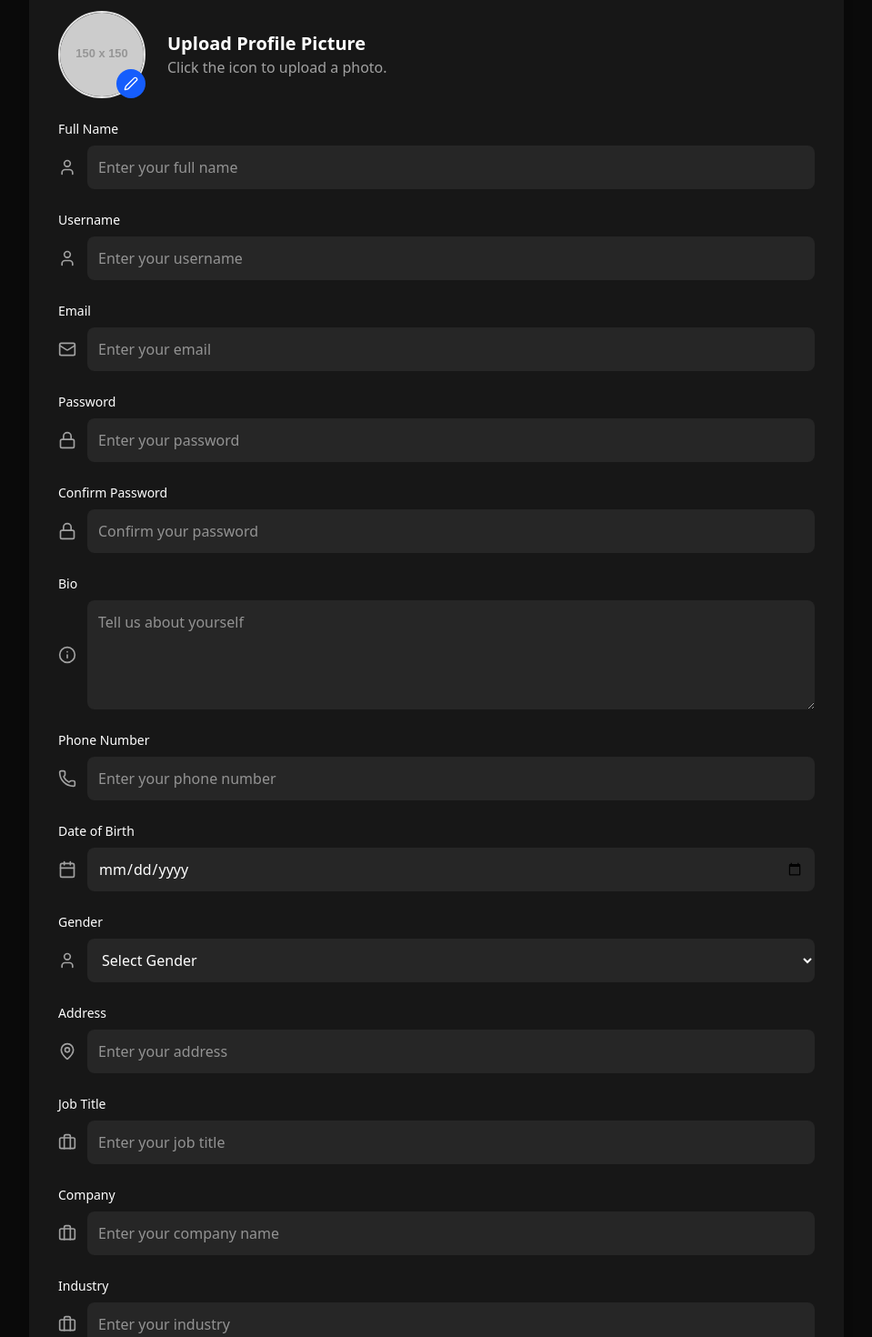
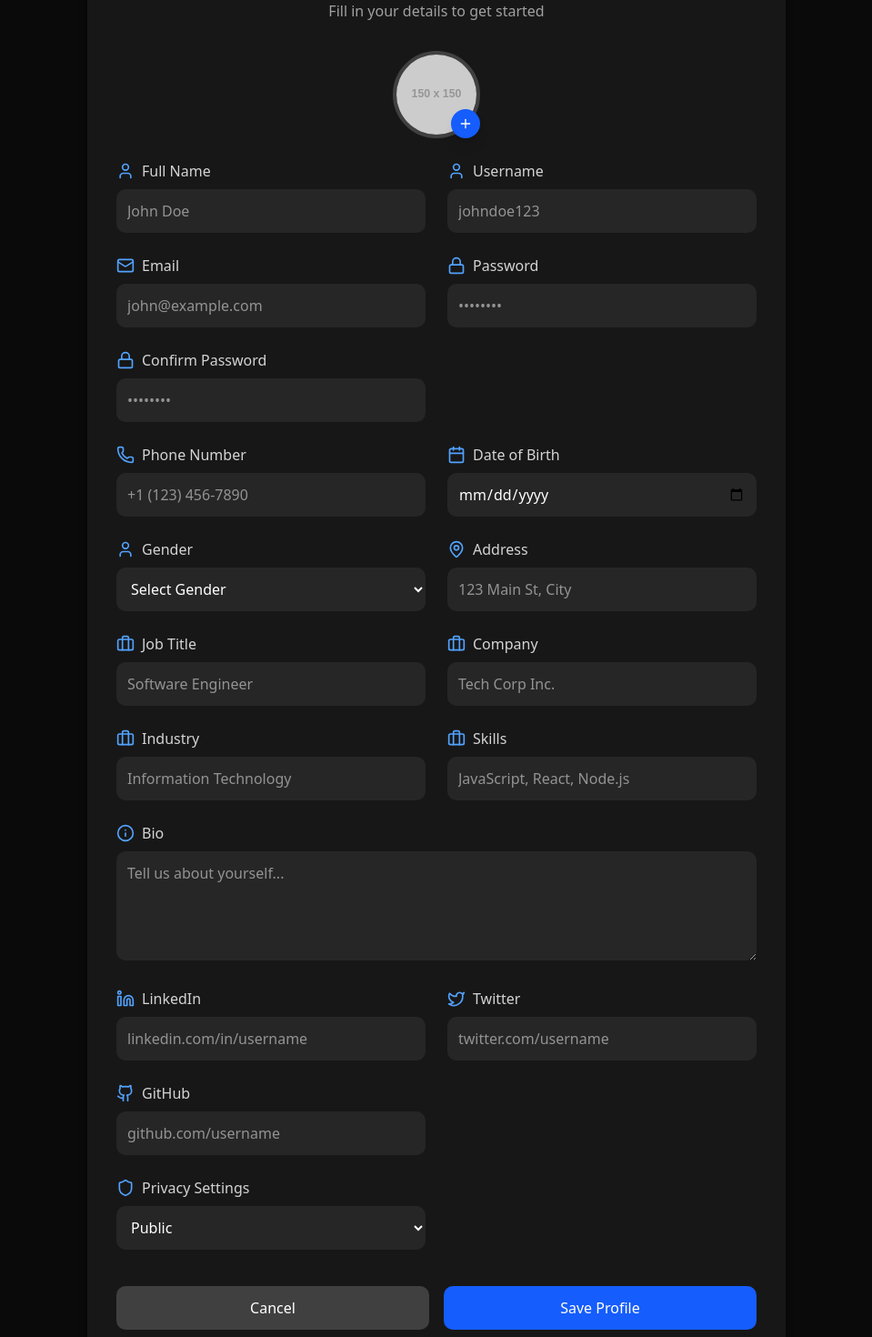
Before and after one commit to ChirayuPatle/NextHire, a React (Vite) app in the folder fe/: page /create-profile in a window 1280 px wide. Shown: the part 100-1570 px from the top of the page at 91% size, without its empty margins (160-1119 px from the left). Built offline with nearby package versions, Linux system fonts and the light colour scheme.

Commit message:
landing page changes and user-profile page layoput changed (#34)
Co-authored-by: Priyanshudotdev <priyanshu.kayarkar009@gmail.com>

```diff
--- a/fe/src/pages/createProfile.tsx
+++ b/fe/src/pages/createProfile.tsx
@@ -1,8 +1,22 @@
 import { useState, FC, ChangeEvent, FormEvent } from "react";
 import { useNavigate } from "react-router-dom";
-import { User, Mail, Lock, Phone, Calendar, MapPin, Briefcase, Linkedin, Twitter, Github, Bell, Shield, Info, Edit2, Check } from "lucide-react";
+import {
+  User,
+  Mail,
+  Lock,
+  Phone,
+  Calendar,
+  MapPin,
+  Briefcase,
+  Linkedin,
+  Twitter,
+  Github,
+  Shield,
+  Info,
+  Plus,
+  Check,
+} from "lucide-react";
 
-// Define types for profile data
 interface Profile {
   fullName: string;
   username: string;
@@ -22,14 +36,11 @@ interface Profile {
   linkedin: string;
   twitter: string;
   github: string;
-  notificationsEnabled: boolean;
   privacySettings: string;
 }
 
 const CreateProfile: FC = () => {
   const navigate = useNavigate();
-
-  // State for form fields
   const [formData, setFormData] = useState<Profile>({
     fullName: "",
     username: "",
@@ -49,112 +60,106 @@ const CreateProfile: FC = () => {
     linkedin: "",
     twitter: "",
     github: "",
-    notificationsEnabled: true,
     privacySettings: "public",
   });
 
-  // State for validation and feedback
   const [errors, setErrors] = useState<{ [key: string]: string }>({});
   const [successMessage, setSuccessMessage] = useState<string>("");
 
-  // Handle input changes
-  const handleInputChange = (e: ChangeEvent<HTMLInputElement | HTMLTextAreaElement | HTMLSelectElement>): void => {
+  const handleInputChange = (
+    e: ChangeEvent<HTMLInputElement | HTMLTextAreaElement | HTMLSelectElement>,
+  ): void => {
     const { name, value, type } = e.target;
-
     if (type === "checkbox") {
-      setFormData({ ...formData, [name]: (e.target as HTMLInputElement).checked });
+      setFormData({
+        ...formData,
+        [name]: (e.target as HTMLInputElement).checked,
+      });
     } else {
       setFormData({ ...formData, [name]: value });
     }
   };
 
-  // Handle profile picture upload (simulated)
-  const handleProfilePictureChange = (e: ChangeEvent<HTMLInputElement>): void => {
+  const handleProfilePictureChange = (
+    e: ChangeEvent<HTMLInputElement>,
+  ): void => {
     if (e.target.files && e.target.files[0]) {
       const file = e.target.files[0];
       const reader = new FileReader();
       reader.onload = (event) => {
         if (event.target) {
-          setFormData({ ...formData, profilePicture: event.target.result as string });
+          setFormData({
+            ...formData,
+            profilePicture: event.target.result as string,
+          });
         }
       };
       reader.readAsDataURL(file);
     }
   };
 
-  // Validate form fields
   const validateForm = (): boolean => {
     const newErrors: { [key: string]: string } = {};
-
-    if (!formData.fullName) {
-      newErrors.fullName = "Full Name is required.";
-    }
-
-    if (!formData.username) {
-      newErrors.username = "Username is required.";
-    }
-
+    if (!formData.fullName) newErrors.fullName = "Full Name is required.";
+    if (!formData.username) newErrors.username = "Username is required.";
     if (!formData.email) {
       newErrors.email = "Email is required.";
     } else if (!/\S+@\S+\.\S+/.test(formData.email)) {
       newErrors.email = "Email is invalid.";
     }
-
     if (!formData.password) {
       newErrors.password = "Password is required.";
     } else if (formData.password.length < 8) {
       newErrors.password = "Password must be at least 8 characters.";
     }
-
     if (formData.password !== formData.confirmPassword) {
       newErrors.confirmPassword = "Passwords do not match.";
     }
-
     setErrors(newErrors);
     return Object.keys(newErrors).length === 0;
   };
 
-  // Handle form submission
   const handleSubmit = (e: FormEvent): void => {
     e.preventDefault();
-
     if (validateForm()) {
-      // Simulate API call for creating profile
       setTimeout(() => {
         setSuccessMessage("Profile created successfully!");
-        navigate("/profile"); // Redirect to profile page
+        navigate("/profile");
       }, 1000);
     }
   };
 
   return (
-    <div className="bg-neutral-950 text-white min-h-screen flex justify-center items-center p-6">
-      <div className="w-full max-w-4xl bg-neutral-900 p-8 rounded-lg shadow-lg backdrop-blur-md bg-opacity-50">
-        <h2 className="text-2xl font-bold mb-6">Create Your Profile</h2>
+    <div className="bg-neutral-950 text-white min-h-screen flex justify-center items-start p-6">
+      <div className="w-full max-w-3xl bg-neutral-900 rounded-xl shadow-lg p-8">
+        <div className="text-center mb-8">
+          <h1 className="text-3xl font-bold mb-2">Create Your Profile</h1>
+          <p className="text-neutral-400">
+            Fill in your details to get started
+          </p>
+        </div>
 
-        {/* Success Message */}
         {successMessage && (
-          <div className="bg-green-500 text-white p-4 rounded-md mb-6 flex items-center space-x-2">
+          <div className="bg-green-600 text-white p-4 rounded-lg mb-6 flex items-center justify-center space-x-2">
             <Check size={20} />
             <span>{successMessage}</span>
           </div>
         )}
 
-        {/* Profile Creation Form */}
         <form onSubmit={handleSubmit} className="space-y-6">
-          {/* Profile Picture Upload */}
-          <div className="flex items-center space-x-6">
-            <div className="relative">
+          {/* Profile Picture */}
+          <div className="flex flex-col items-center mb-6">
+            <div className="relative group">
               <img
                 src={formData.profilePicture}
                 alt="Profile"
-                className="w-24 h-24 border-2 rounded-full object-cover"
+                className="w-24 h-24 rounded-full object-cover border-4 border-neutral-700 group-hover:border-blue-500 transition-all"
               />
               <label
                 htmlFor="profilePicture"
-                className="absolute bottom-0 right-0 bg-blue-600 p-2 rounded-full hover:bg-blue-500 transition cursor-pointer"
+                className="absolute bottom-0 right-0 bg-blue-600 p-2 rounded-full hover:bg-blue-500 transition cursor-pointer shadow-lg flex items-center justify-center w-8 h-8"
               >
-                <Edit2 size={16} className="text-white" />
+                <Plus size={16} className="text-white" />
                 <input
                   type="file"
                   id="profilePicture"
@@ -163,112 +168,86 @@ const CreateProfile: FC = () => {
                 />
               </label>
             </div>
-            <div>
-              <h3 className="text-xl font-bold">Upload Profile Picture</h3>
-              <p className="text-neutral-400">Click the icon to upload a photo.</p>
-            </div>
           </div>
 
-          {/* Full Name */}
+          {/* Basic Information */}
+          <div className="grid md:grid-cols-2 gap-6">
             <FormField
-            icon={<User size={20} />}
+              icon={<User size={20} className="text-blue-400" />}
               type="text"
               name="fullName"
               label="Full Name"
-            placeholder="Enter your full name"
+              placeholder="John Doe"
               value={formData.fullName}
               onChange={handleInputChange}
               error={errors.fullName}
             />
-
-          {/* Username */}
             <FormField
-            icon={<User size={20} />}
+              icon={<User size={20} className="text-blue-400" />}
               type="text"
               name="username"
               label="Username"
-            placeholder="Enter your username"
+              placeholder="johndoe123"
               value={formData.username}
               onChange={handleInputChange}
               error={errors.username}
             />
-
-          {/* Email */}
             <FormField
-            icon={<Mail size={20} />}
+              icon={<Mail size={20} className="text-blue-400" />}
               type="email"
               name="email"
               label="Email"
-            placeholder="Enter your email"
+              placeholder="john@example.com"
               value={formData.email}
               onChange={handleInputChange}
               error={errors.email}
             />
-
-          {/* Password */}
             <FormField
-            icon={<Lock size={20} />}
+              icon={<Lock size={20} className="text-blue-400" />}
               type="password"
               name="password"
               label="Password"
-            placeholder="Enter your password"
+              placeholder="••••••••"
               value={formData.password}
               onChange={handleInputChange}
               error={errors.password}
             />
-
-          {/* Confirm Password */}
             <FormField
-            icon={<Lock size={20} />}
+              icon={<Lock size={20} className="text-blue-400" />}
               type="password"
               name="confirmPassword"
               label="Confirm Password"
-            placeholder="Confirm your password"
+              placeholder="••••••••"
               value={formData.confirmPassword}
               onChange={handleInputChange}
               error={errors.confirmPassword}
             />
+          </div>
 
-          {/* Bio */}
+          {/* Personal Information */}
+          <div className="grid md:grid-cols-2 gap-6">
             <FormField
-            icon={<Info size={20} />}
-            type="textarea"
-            name="bio"
-            label="Bio"
-            placeholder="Tell us about yourself"
-            value={formData.bio}
-            onChange={handleInputChange}
-          />
-
-          {/* Phone Number */}
-          <FormField
-            icon={<Phone size={20} />}
+              icon={<Phone size={20} className="text-blue-400" />}
               type="tel"
               name="phone"
               label="Phone Number"
-            placeholder="Enter your phone number"
+              placeholder="+1 (123) 456-7890"
               value={formData.phone}
               onChange={handleInputChange}
             />
-
-          {/* Date of Birth */}
             <FormField
-            icon={<Calendar size={20} />}
+              icon={<Calendar size={20} className="text-blue-400" />}
               type="date"
               name="dateOfBirth"
               label="Date of Birth"
-            placeholder="Select your date of birth"
               value={formData.dateOfBirth}
               onChange={handleInputChange}
             />
-
-          {/* Gender */}
             <FormField
-            icon={<User size={20} />}
+              icon={<User size={20} className="text-blue-400" />}
               type="select"
               name="gender"
               label="Gender"
-            placeholder="Select your gender"
               value={formData.gender}
               onChange={handleInputChange}
               options={[
@@ -278,111 +257,106 @@ const CreateProfile: FC = () => {
                 { value: "other", label: "Other" },
               ]}
             />
-
-          {/* Address */}
             <FormField
-            icon={<MapPin size={20} />}
+              icon={<MapPin size={20} className="text-blue-400" />}
               type="text"
               name="address"
               label="Address"
-            placeholder="Enter your address"
+              placeholder="123 Main St, City"
               value={formData.address}
               onChange={handleInputChange}
             />
+          </div>
 
-          {/* Job Title */}
+          {/* Professional Information */}
+          <div className="grid md:grid-cols-2 gap-6">
             <FormField
-            icon={<Briefcase size={20} />}
+              icon={<Briefcase size={20} className="text-blue-400" />}
               type="text"
               name="jobTitle"
               label="Job Title"
-            placeholder="Enter your job title"
+              placeholder="Software Engineer"
               value={formData.jobTitle}
               onChange={handleInputChange}
             />
-
-          {/* Company */}
             <FormField
-            icon={<Briefcase size={20} />}
+              icon={<Briefcase size={20} className="text-blue-400" />}
               type="text"
               name="company"
               label="Company"
-            placeholder="Enter your company name"
+              placeholder="Tech Corp Inc."
               value={formData.company}
               onChange={handleInputChange}
             />
-
-          {/* Industry */}
             <FormField
-            icon={<Briefcase size={20} />}
+              icon={<Briefcase size={20} className="text-blue-400" />}
               type="text"
               name="industry"
               label="Industry"
-            placeholder="Enter your industry"
+              placeholder="Information Technology"
               value={formData.industry}
               onChange={handleInputChange}
             />
-
-          {/* Skills */}
             <FormField
-            icon={<Briefcase size={20} />}
+              icon={<Briefcase size={20} className="text-blue-400" />}
               type="text"
               name="skills"
               label="Skills"
-            placeholder="Enter your skills (comma separated)"
+              placeholder="JavaScript, React, Node.js"
               value={formData.skills}
               onChange={handleInputChange}
             />
+          </div>
 
-          {/* Social Media Links */}
-          <div className="space-y-4">
-            <h3 className="text-xl font-bold">Social Media Links</h3>
+          {/* Bio */}
           <FormField
-              icon={<Linkedin size={20} />}
+            icon={<Info size={20} className="text-blue-400" />}
+            type="textarea"
+            name="bio"
+            label="Bio"
+            placeholder="Tell us about yourself..."
+            value={formData.bio}
+            onChange={handleInputChange}
+          />
+
+          {/* Social Media */}
+          <div className="grid md:grid-cols-2 gap-6">
+            <FormField
+              icon={<Linkedin size={20} className="text-blue-400" />}
               type="text"
               name="linkedin"
-              label="LinkedIn Profile"
-              placeholder="Enter your LinkedIn profile URL"
+              label="LinkedIn"
+              placeholder="linkedin.com/in/username"
               value={formData.linkedin}
               onChange={handleInputChange}
             />
             <FormField
-              icon={<Twitter size={20} />}
+              icon={<Twitter size={20} className="text-blue-400" />}
               type="text"
               name="twitter"
-              label="Twitter Profile"
-              placeholder="Enter your Twitter profile URL"
+              label="Twitter"
+              placeholder="twitter.com/username"
               value={formData.twitter}
               onChange={handleInputChange}
             />
             <FormField
-              icon={<Github size={20} />}
+              icon={<Github size={20} className="text-blue-400" />}
               type="text"
               name="github"
-              label="GitHub Profile"
-              placeholder="Enter your GitHub profile URL"
+              label="GitHub"
+              placeholder="github.com/username"
               value={formData.github}
               onChange={handleInputChange}
             />
           </div>
 
-          {/* Preferences */}
-          <div className="space-y-4">
-            <h3 className="text-xl font-bold">Preferences</h3>
+          {/* Privacy Settings */}
+          <div className="grid md:grid-cols-2 gap-6">
             <FormField
-              icon={<Bell size={20} />}
-              type="checkbox"
-              name="notificationsEnabled"
-              label="Enable Notifications"
-              checked={formData.notificationsEnabled}
-              onChange={handleInputChange}
-            />
-            <FormField
-              icon={<Shield size={20} />}
+              icon={<Shield size={20} className="text-blue-400" />}
               type="select"
               name="privacySettings"
               label="Privacy Settings"
-              placeholder="Select privacy settings"
               value={formData.privacySettings}
               onChange={handleInputChange}
               options={[
@@ -392,18 +366,18 @@ const CreateProfile: FC = () => {
             />
           </div>
 
-          {/* Buttons */}
-          <div className="flex space-x-4">
+          {/* Form Actions */}
+          <div className="flex space-x-4 pt-4">
             <button
               type="button"
               onClick={() => navigate("/")}
-              className="w-full bg-neutral-700 text-white p-3 rounded-md hover:bg-neutral-600 transition"
+              className="flex-1 bg-neutral-700 text-white py-3 rounded-lg hover:bg-neutral-600 transition"
             >
               Cancel
             </button>
             <button
               type="submit"
-              className="w-full bg-blue-600 text-white p-3 rounded-md hover:bg-blue-500 transition"
+              className="flex-1 bg-blue-600 text-white py-3 rounded-lg hover:bg-blue-500 transition"
             >
               Save Profile
             </button>
@@ -414,30 +388,41 @@ const CreateProfile: FC = () => {
   );
 };
 
-// Reusable Form Field Component
 const FormField: FC<{
   icon: JSX.Element;
   type: string;
   name: string;
   label: string;
-  placeholder: string;
+  placeholder?: string;
   value: string | boolean;
-  onChange: (e: ChangeEvent<HTMLInputElement | HTMLTextAreaElement | HTMLSelectElement>) => void;
+  onChange: (
+    e: ChangeEvent<HTMLInputElement | HTMLTextAreaElement | HTMLSelectElement>,
+  ) => void;
   error?: string;
   options?: { value: string; label: string }[];
-}> = ({ icon, type, name, label, placeholder, value, onChange, error, options }) => (
-  <div className="relative">
-    <label className="block text-sm font-medium mb-2">{label}</label>
-    <div className="flex items-center space-x-3">
-      <div className="text-neutral-400">{icon}</div>
+}> = ({
+  icon,
+  type,
+  name,
+  label,
+  placeholder,
+  value,
+  onChange,
+  error,
+  options,
+}) => (
+  <div className="space-y-2">
+    <label className="flex items-center space-x-2 text-neutral-300">
+      {icon}
+      <span>{label}</span>
+    </label>
+
     {type === "textarea" ? (
       <textarea
         name={name}
         value={value as string}
         onChange={onChange}
-          className={`w-full bg-neutral-800 text-white p-3 rounded-md focus:outline-none focus:ring-2 ${
-            error ? "focus:ring-red-500" : "focus:ring-blue-500"
-          }`}
+        className="w-full bg-neutral-800 text-white p-3 rounded-lg focus:outline-none focus:ring-2 focus:ring-blue-500 transition"
         placeholder={placeholder}
         rows={4}
       />
@@ -446,9 +431,7 @@ const FormField: FC<{
         name={name}
         value={value as string}
         onChange={onChange}
-          className={`w-full bg-neutral-800 text-white p-3 rounded-md focus:outline-none focus:ring-2 ${
-            error ? "focus:ring-red-500" : "focus:ring-blue-500"
-          }`}
+        className="w-full bg-neutral-800 text-white p-3 rounded-lg focus:outline-none focus:ring-2 focus:ring-blue-500 transition"
       >
         {options?.map((option) => (
           <option key={option.value} value={option.value}>
@@ -456,31 +439,20 @@ const FormField: FC<{
           </option>
         ))}
       </select>
-      ) : type === "checkbox" ? (
-        <div className="flex items-center space-x-3">
-          <input
-            type="checkbox"
-            name={name}
-            checked={value as boolean}
-            onChange={onChange}
-            className="w-5 h-5 rounded-md focus:ring-2 focus:ring-blue-500"
-          />
-          <span className="text-neutral-400">{label}</span>
-        </div>
     ) : (
       <input
         type={type}
         name={name}
         value={value as string}
         onChange={onChange}
-          className={`w-full bg-neutral-800 text-white p-3 rounded-md focus:outline-none focus:ring-2 ${
-            error ? "focus:ring-red-500" : "focus:ring-blue-500"
+        className={`w-full bg-neutral-800 text-white p-3 rounded-lg focus:outline-none focus:ring-2 focus:ring-blue-500 transition ${
+          error ? "border border-red-500" : ""
         }`}
         placeholder={placeholder}
       />
     )}
-    </div>
-    {error && <p className="text-red-500 text-sm mt-2">{error}</p>}
+
+    {error && <p className="text-red-500 text-sm">{error}</p>}
   </div>
 );
 
```
Also changed, not shown: fe/src/pages/home.tsx (+220 -51 lines), fe/public/nh-1.png (added), fe/public/nh-2.png (added). Lines whose indentation alone changed are shown as unchanged.
